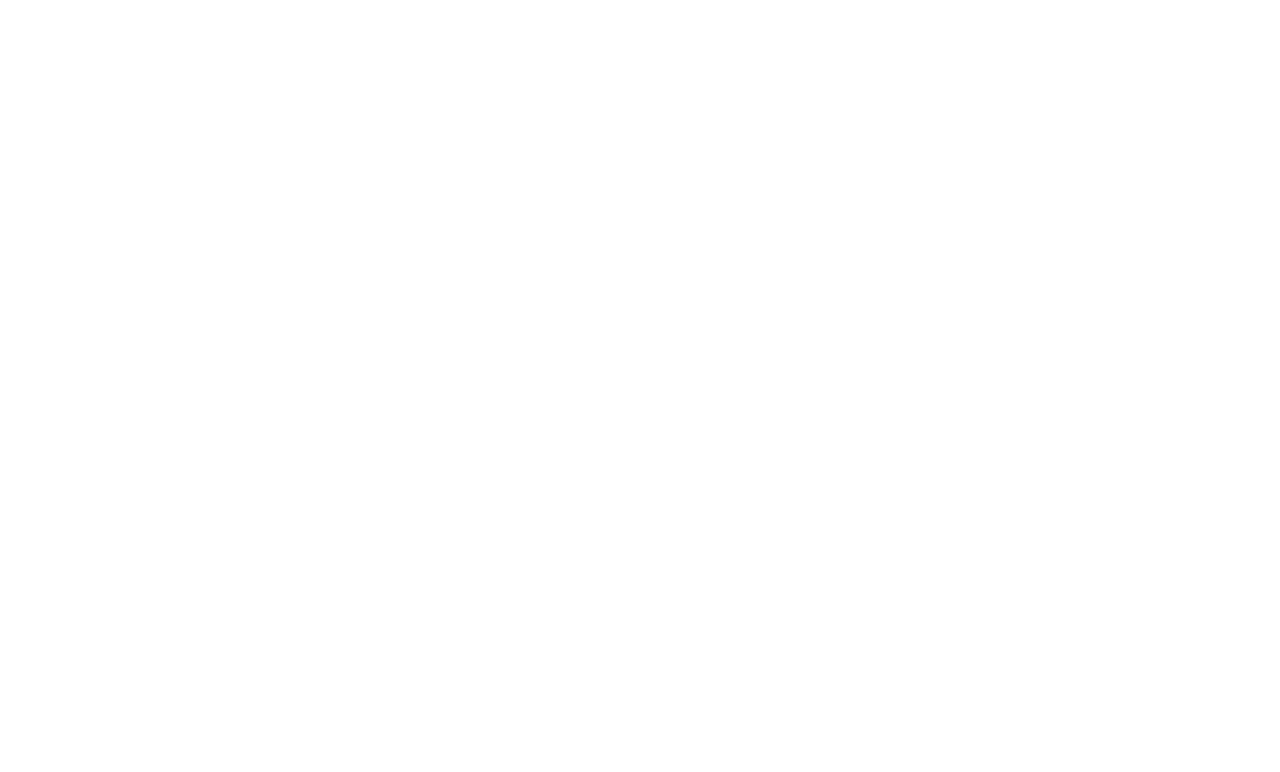
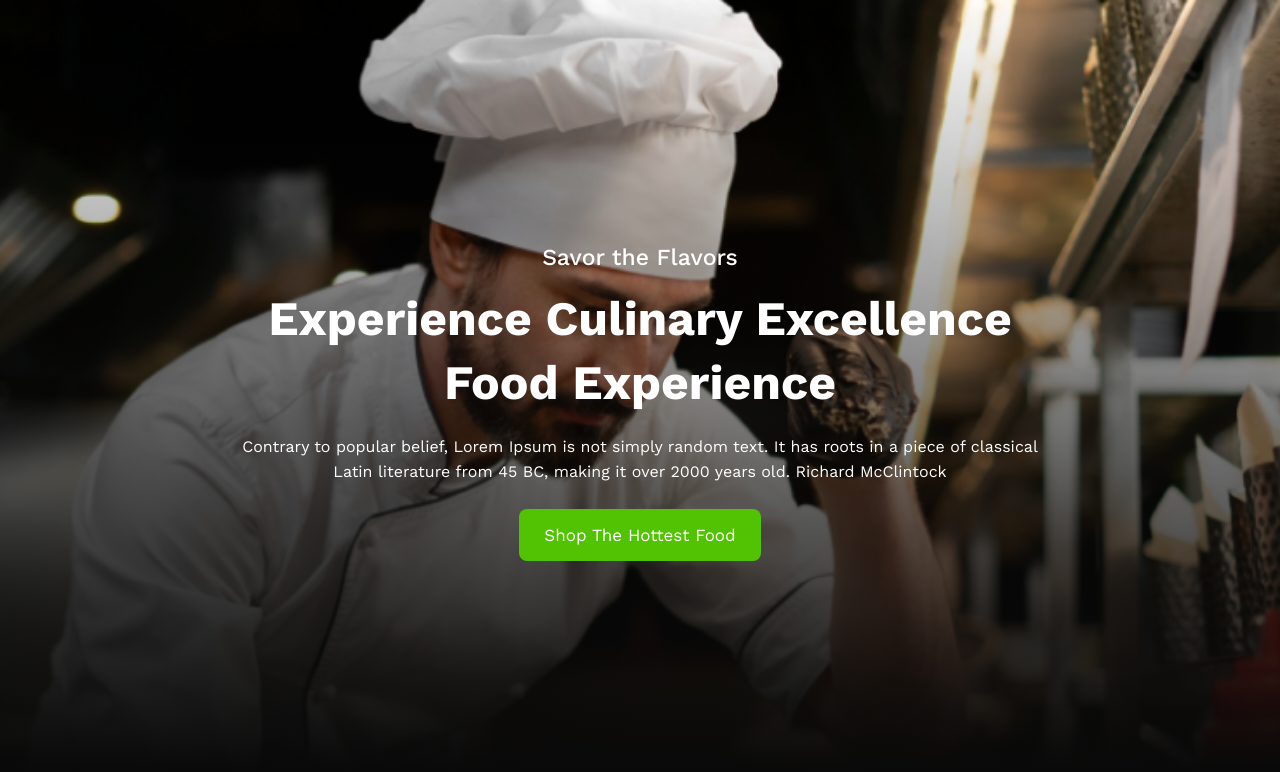
Before and after one commit to smarifurrahman/food-restaurant, a plain HTML site: page index.html in a window 1280 px wide. Drawn offline with nearby package versions, Linux system fonts and the light colour scheme.

Commit message:
hero section design completed

```diff
--- a/index.html
+++ b/index.html
@@ -6,5 +6,20 @@
     <title>Food Restaurant</title>
     <link rel="stylesheet" href="styles/style.css" />
   </head>
-  <body></body>
+  <body>
+    <section id="hero">
+      <div class="hero-content">
+        <p class="hero-subtitle">Savor the Flavors</p>
+        <h1 class="hero-heading">
+          Experience Culinary Excellence Food Experience
+        </h1>
+        <p class="hero-description">
+          Contrary to popular belief, Lorem Ipsum is not simply random text. It
+          has roots in a piece of classical Latin literature from 45 BC, making
+          it over 2000 years old. Richard McClintock
+        </p>
+        <button class="hero-button">Shop The Hottest Food</button>
+      </div>
+    </section>
+  </body>
 </html>
--- a/styles/style.css
+++ b/styles/style.css
@@ -1,3 +1,64 @@
 @import url("https://fonts.googleapis.com/css2?family=Work+Sans:ital,wght@0,100..900;1,100..900&display=swap");
 
-/* font-family: "Work Sans", sans-serif; */
+/* Reset some default styles */
+* {
+  margin: 0;
+  padding: 0;
+  box-sizing: border-box;
+  font-family: "Work Sans", sans-serif;
+}
+
+#hero {
+  background-image: linear-gradient(
+      0deg,
+      rgb(9, 9, 9) 3.482%,
+      rgba(16, 16, 16, 0) 100%
+    ),
+    url("../assets/hero-bg.png");
+  height: 100vh;
+  background-size: cover;
+  background-position: center;
+  display: flex;
+  justify-content: center;
+  align-items: center;
+}
+
+#hero .hero-content {
+  width: 810px;
+  display: flex;
+  flex-direction: column;
+  justify-content: center;
+  align-items: center;
+  color: #ffffff;
+  text-align: center;
+}
+
+#hero .hero-subtitle {
+  font-weight: 500;
+  font-size: 23px;
+  line-height: 35px;
+}
+
+#hero .hero-heading {
+  font-weight: 700;
+  font-size: 48px;
+  line-height: 64px;
+  margin: 12px 0 19px;
+}
+
+#hero .hero-description {
+  font-weight: 400;
+  font-size: 16px;
+  line-height: 25px;
+}
+
+#hero .hero-button {
+  margin-top: 25px;
+  padding: 16px 25px;
+  color: #ffffff;
+  background-color: #52c303;
+  border: none;
+  border-radius: 8px;
+  font-size: 17px;
+  cursor: pointer;
+}
```
